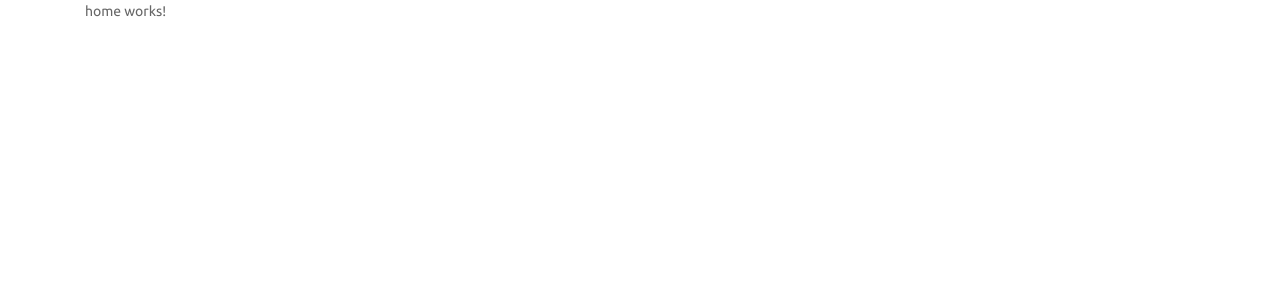
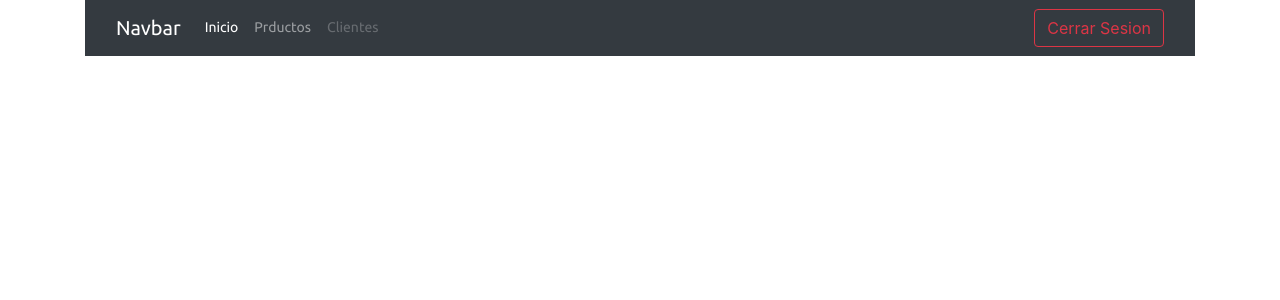
Before and after one commit to rolando167/ud-angular-login, an Angular app: page /home in a window 1280 px wide. Shown: the top 300 px of the page. Built offline with nearby package versions, Linux system fonts and the light colour scheme; sample sign-in values are in the browser's storage.

Commit message:
home components

```diff
--- a/src/app/guards/auth.guard.ts
+++ b/src/app/guards/auth.guard.ts
@@ -9,7 +9,6 @@
 
   constructor(private authService: AuthService,
               private router: Router){
-
   }
 
   canActivate():  boolean  {
--- a/src/app/pages/home/home.component.html
+++ b/src/app/pages/home/home.component.html
@@ -1,3 +1,28 @@
-<p>
-  home works!
-</p>
+<nav class="navbar navbar-expand-lg navbar-dark bg-dark">
+  <div class="container-fluid">
+    <button class="navbar-toggler" type="button" data-bs-toggle="collapse" data-bs-target="#navbarTogglerDemo03" aria-controls="navbarTogglerDemo03" aria-expanded="false" aria-label="Toggle navigation">
+      <span class="navbar-toggler-icon"></span>
+    </button>
+    <a class="navbar-brand" href="#">Navbar</a>
+    <div class="collapse navbar-collapse" id="navbarTogglerDemo03">
+      <ul class="navbar-nav mr-auto mb-2 mb-lg-0">
+        <li class="nav-item">
+          <a class="nav-link active" aria-current="page" href="#">Inicio</a>
+        </li>
+        <li class="nav-item">
+          <a class="nav-link" href="#">Prductos</a>
+        </li>
+        <li class="nav-item">
+          <a class="nav-link disabled">Clientes</a>
+        </li>
+      </ul>
+      <form class="d-flex">
+        <!-- <input class="form-control me-2" type="search" placeholder="Search" aria-label="Search"> -->
+        <button
+        class="btn btn-outline-danger" type="submit"
+        (click)="salir()"
+        >Cerrar Sesion</button>
+      </form>
+    </div>
+  </div>
+</nav>
--- a/src/app/pages/home/home.component.ts
+++ b/src/app/pages/home/home.component.ts
@@ -1,4 +1,6 @@
 import { Component, OnInit } from '@angular/core';
+import { Router } from '@angular/router';
+import { AuthService } from 'src/app/services/auth.service';
 
 @Component({
   selector: 'app-home',
@@ -7,9 +9,15 @@
 })
 export class HomeComponent implements OnInit {
 
-  constructor() { }
+  constructor(private authService: AuthService,
+    private router: Router){
+  }
 
   ngOnInit() {
   }
 
+  salir(){
+    this.authService.logout();
+    this.router.navigateByUrl('/login');
+  }
 }
--- a/src/app/services/auth.service.ts
+++ b/src/app/services/auth.service.ts
@@ -22,7 +22,7 @@
    }
 
   logout(){
-
+    localStorage.removeItem('token');
   }
 
   login( usuario: UsuarioModel){
```
